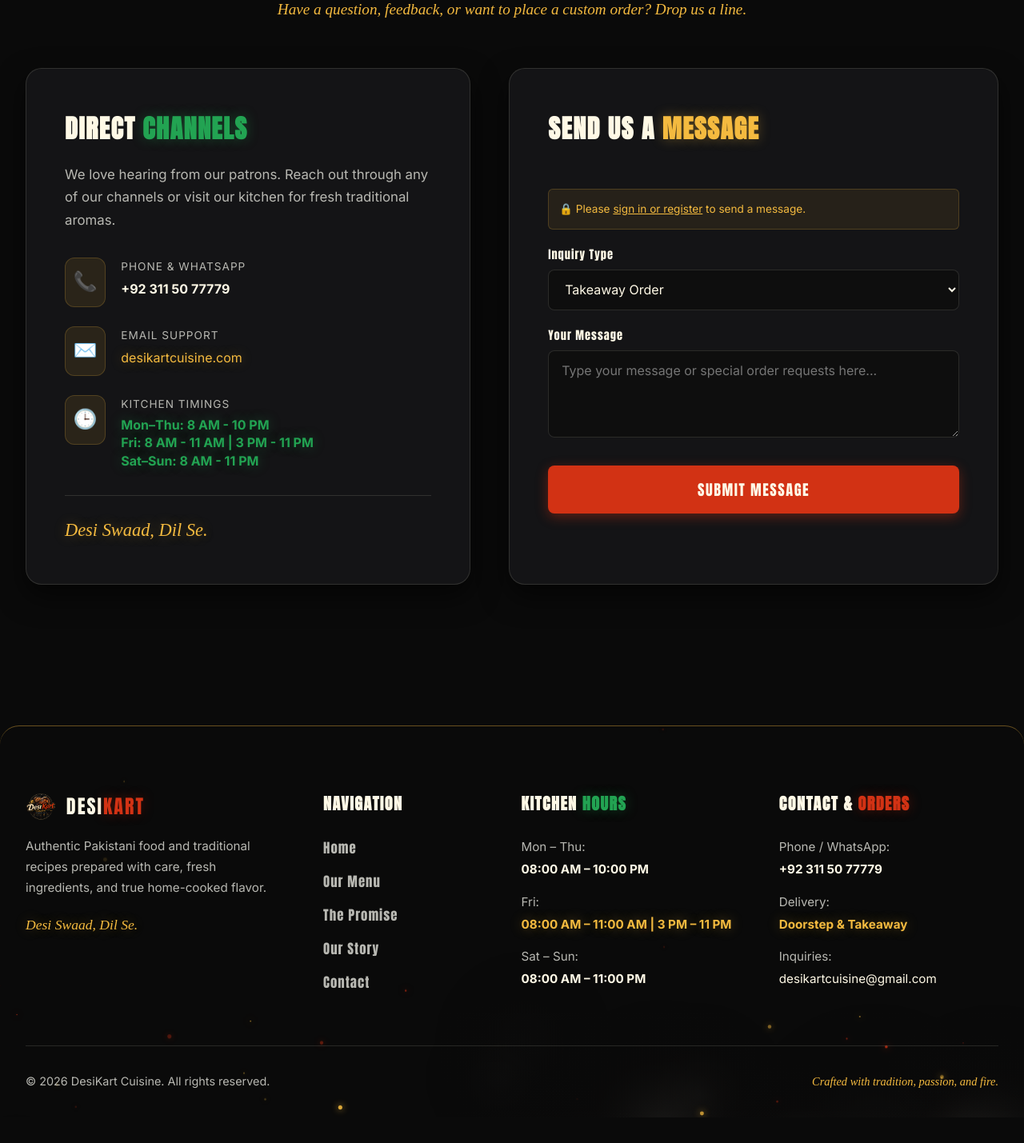
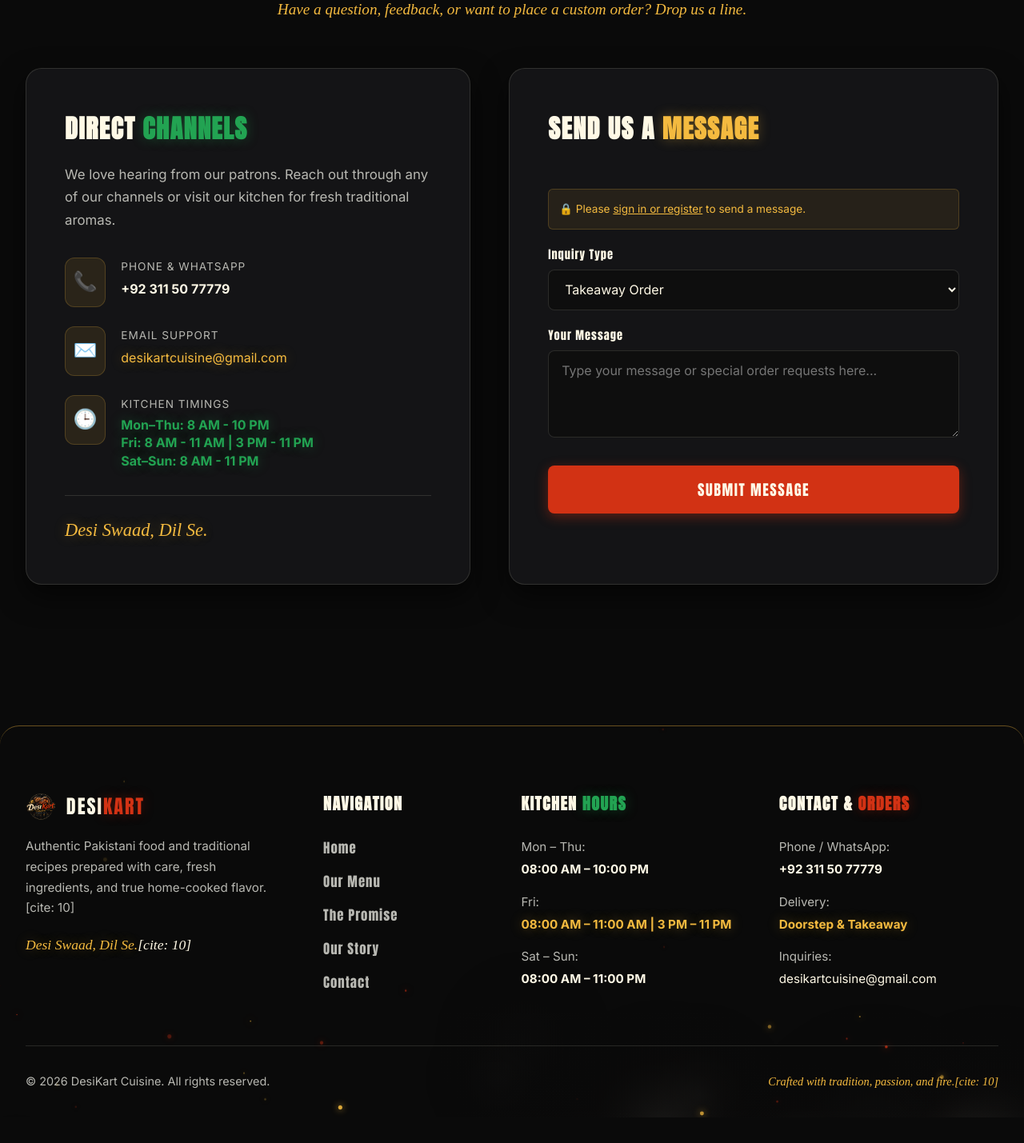
Before and after one commit to Hanzlah11/DesiKart-Cuisine, a React (Vite) app: page / in a window 1280 px wide. Shown: the part 8954-10383 px from the top of the page at 80% size. Built offline with nearby package versions, Linux system fonts and the light colour scheme; no server answers; a web font is replaced by a local one.

Commit message:
Final change

```diff
--- a/src/components/Contact.jsx
+++ b/src/components/Contact.jsx
@@ -83,11 +83,13 @@
                 <div>
                   <span className="info-label">Email Support</span>
                   <a
-                    href="mailto:desikartcuisine@gmail.com"
+                    href="https://mail.google.com/mail/?view=cm&fs=1&to=desikartcuisine@gmail.com"
+                    target="_blank"
+                    rel="noopener noreferrer"
                     className="text-yellow"
                     style={{ textDecoration: 'none', display: 'inline-block' }}
                   >
-                    desikartcuisine.com
+                    desikartcuisine@gmail.com
                   </a>
                 </div>
               </div>
--- a/src/components/Footer.jsx
+++ b/src/components/Footer.jsx
@@ -120,10 +120,10 @@
               <span className="footer-brand-text">DESI<span className="text-red">KART</span></span>
             </div>
             <p className="footer-bio">
-              Authentic Pakistani food and traditional recipes prepared with care, fresh ingredients, and true home-cooked flavor.
+              Authentic Pakistani food and traditional recipes prepared with care, fresh ingredients, and true home-cooked flavor.[cite: 10]
             </p>
             <div className="footer-signature-tag">
-              <span className="text-yellow">Desi Swaad, Dil Se.</span>
+              <span className="text-yellow">Desi Swaad, Dil Se.</span>[cite: 10]
             </div>
           </div>
 
@@ -156,8 +156,14 @@
               <li><span>Phone / WhatsApp:</span> <strong className="text-cream">+92 311 50 77779</strong></li>
               <li><span>Delivery:</span> <strong className="text-yellow">Doorstep & Takeaway</strong></li>
               <li>
-                <span>Inquiries:</span>
-                <a href="mailto:desikartcuisine@gmail.com" className="text-cream" style={{ textDecoration: 'none' }}>
+                <span>Inquiries:</span>{' '}
+                <a
+                  href="https://mail.google.com/mail/?view=cm&fs=1&to=desikartcuisine@gmail.com"
+                  target="_blank"
+                  rel="noopener noreferrer"
+                  className="text-cream"
+                  style={{ textDecoration: 'none' }}
+                >
                   desikartcuisine@gmail.com
                 </a>
               </li>
@@ -169,7 +175,7 @@
         {/* Bottom Bar */}
         <div className="footer-bottom">
           <p>&copy; {new Date().getFullYear()} DesiKart Cuisine. All rights reserved.</p>
-          <p className="footer-craft">Crafted with tradition, passion, and fire.</p>
+          <p className="footer-craft">Crafted with tradition, passion, and fire.[cite: 10]</p>
         </div>
       </div>
     </footer>
```
